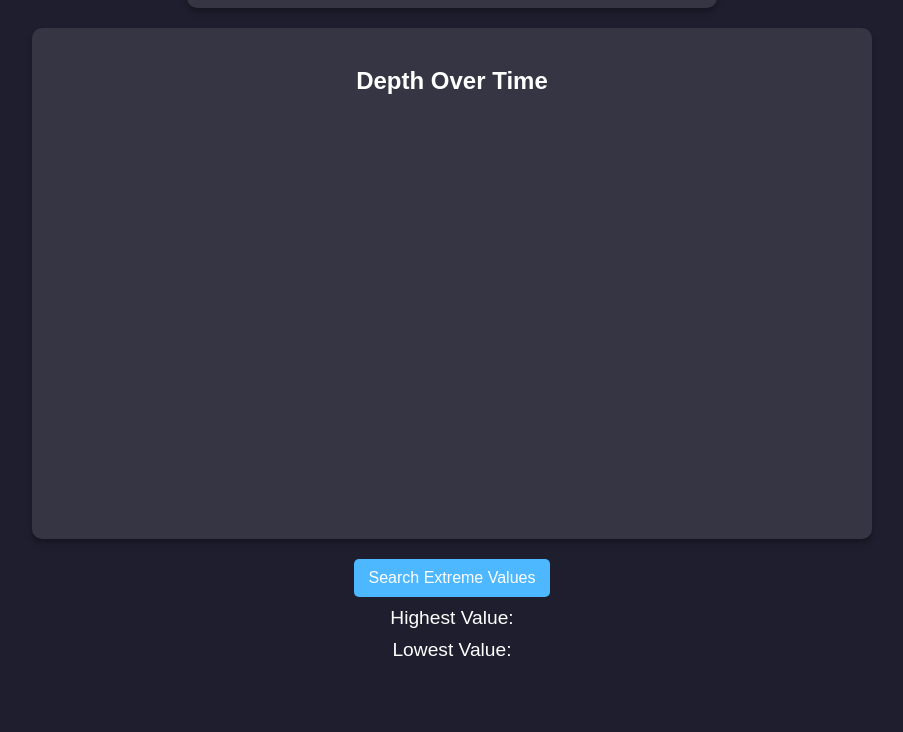
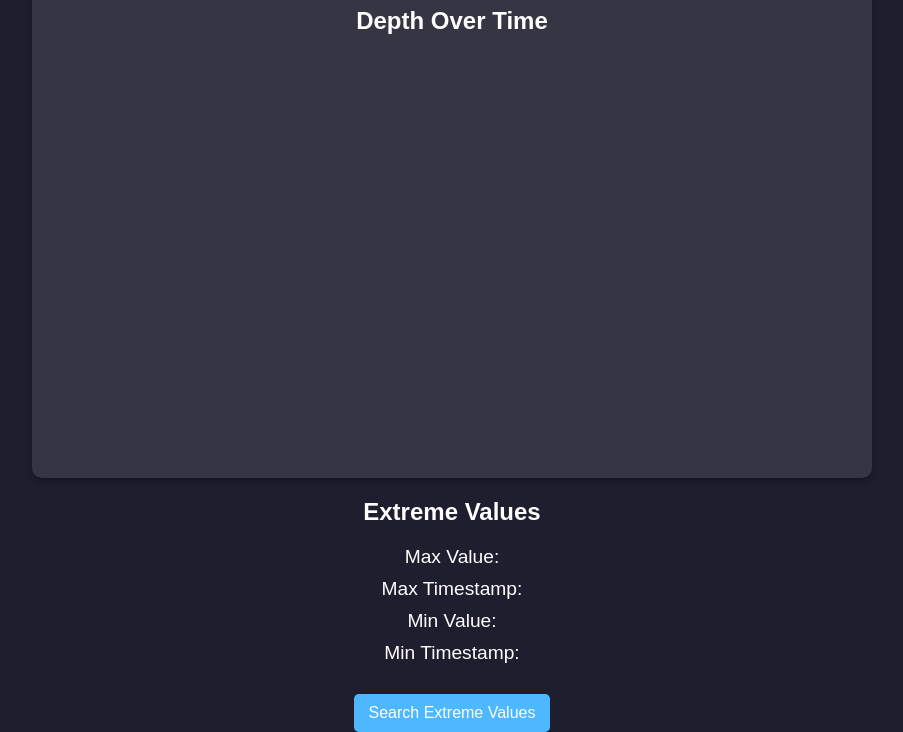
Before and after one commit to Mo-Nagi/EmbeddedProject, a website: page index.html in a window 1280 px wide. Shown: the part 460-1192 px from the top of the page, without its empty margins (188-1091 px from the left). Before the commit the page ends 1131 px from the top, so only its background shows below. Drawn offline with nearby package versions, Linux system fonts and the light colour scheme; no server answers.

Commit message:
Update index.html

```diff
--- a/index.html
+++ b/index.html
@@ -34,14 +34,16 @@
 </div>
 
 
-<div class="search-section">
+<div class="extreme-values-container">
+    <h2>Extreme Values</h2>
+    <div id="extremeResults">
+        <p><span class="extreme-value" id="maxValue">Max Value: </span> </p>
+        <p><span class="extreme-value" id="maxTimestamp">Max Timestamp: </span> </p>
+        <p><span class="extreme-value" id="minValue">Min Value: </span> </p>
+        <p><span class="extreme-value" id="minTimestamp">Min Timestamp: </span> </p>
+    </div>
     <button id="searchExtremeBtn">Search Extreme Values</button>
-    <div id="extremeResults">
-        <p id="maxValue">Highest Value: </p>
-        <p id="minValue">Lowest Value: </p>
-    </div>
 </div>
-
 
 
 
```
